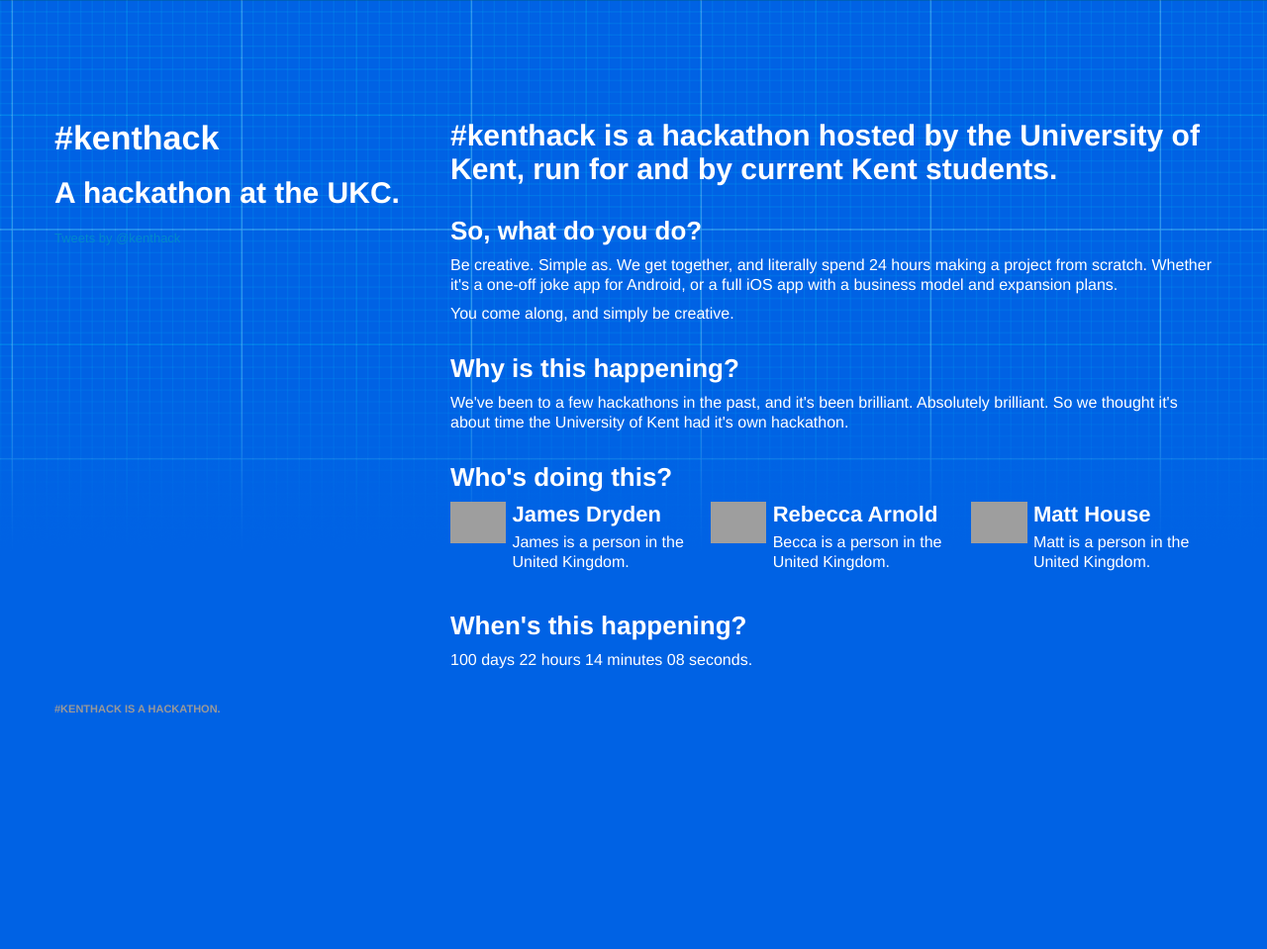
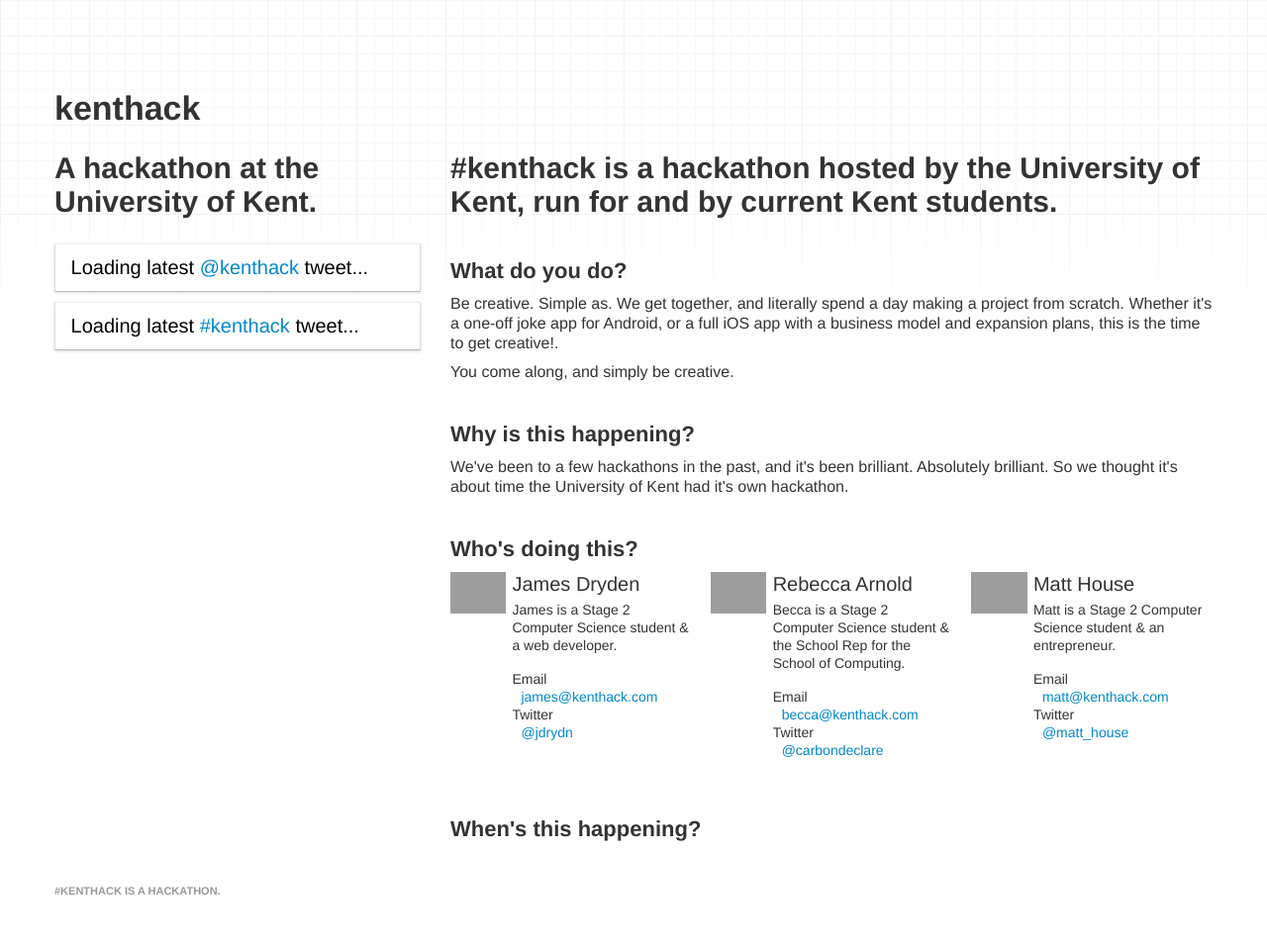
Before and after one commit to jdrydn/kenthack.github.io, a Jekyll site: the page home.html, which Jekyll copies as it is, in a window 1280 px wide. Shown: the whole page at 99% size. Built offline with Jekyll 4.4.1, drawn with Linux system fonts in a browser that asks for light colours; comment, search, counter and statistics services are not loaded; before the commit the page ends 900 px from its top, so only the background shows below that; grey boxes are pictures that could not be loaded.

Commit message:
New site in place

```diff
--- a/css/home.css
+++ b/css/home.css
@@ -3,7 +3,7 @@
 	@import url('bootstrap-responsive.min.css');
 
 	body {
-		background: #0062E4 url('../img/bg.png') repeat-x top left;
+		background: #fff url('../img/bg.png') repeat-x top left;
 	}
 
 	h1, h2, h3, h4, h5, h6 {
@@ -22,14 +22,14 @@
 		}
 
 		h3 {
-			font-size: 26px;
-			line-height: 30px;
-			margin: 30px 0 10px 0;
+			font-size: 22px;
+			line-height: 26px;
 		}
 
 		h4 {
-			font-size: 22px;
-			line-height: 26px;
+			font-size: 20px;
+			font-weight: normal;
+			line-height: 24px;
 			margin: 0 0 5px 0;
 		}
 
@@ -42,18 +42,99 @@
 		}
 
 	div.content {
-		color: #fff;
-		margin-top: 120px;
+		margin-top: 90px;
 	}
 
 		header {
 
 		}
 
+			header h1 {
+				margin-bottom: 25px;
+			}
+
+			header h2 {
+				margin-bottom: 25px;
+			}
+
+		section.tweets {
+
+		}
+
+			div.tweet {
+				background: #fff;
+				border: #DDD 1px solid !important;
+				border-top-color: #EEE !important;
+				border-bottom-color: #BBB !important;
+				-webkit-box-shadow: 0 1px 3px rgba(0, 0, 0, 0.15) !important;
+				-moz-box-shadow: 0 1px 3px rgba(0,0,0,0.15) !important;
+				box-shadow: 0 1px 3px rgba(0, 0, 0, 0.15) !important;
+				color: #000;
+				margin: 0 0 10px 0;
+				padding: 10px;
+			}
+
+				div.tweet div.loading {
+				}
+
+					div.tweet div.loading p {
+						margin: 0;
+					}
+
+				div.tweet div.active {
+					display: none;
+				}
+
+				div.tweet div.author {
+					margin: 0 0 10px 0;
+					min-height: 50px;
+				}
+
+					div.tweet div.author img.avatar {
+						-webkit-border-radius: 5px;
+						-moz-border-radius: 5px;
+						border-radius: 5px;
+					}
+
+					div.tweet div.author h3 {
+						font-size: 26px;
+						line-height: 30px;
+						margin: 0;
+					}
+
 		section.content {
 			font-size: 16px;
+			margin-top: 63px;
 			line-height: 20px;
 		}
+
+			section.content h3 {
+				margin: 40px 0 10px 0;
+			}
+
+			section.content div.who p {
+				font-size: 14px;
+				line-height: 18px;
+			}
+
+				section.content div.who dl dt {
+					font-size: 14px;
+					font-weight: normal;
+					line-height: 18px;
+				}
+
+				section.content div.who dl dd {
+					font-size: 14px;
+				}
+
+			div.content div.countdown {
+			}
+
+				div.content div.countdown .cntSeparator {
+					font-size: 54px;
+					margin: 25px 7px;
+					color: #000;
+				}
 
 	footer {
 		margin: 30px 0 40px 0;
--- a/home.html
+++ b/home.html
@@ -11,26 +12,74 @@
 			<div class="row-fluid content">
 				<div class="span4">
 					<header>
-						<h1>#kenthack</h1>
-						<h2>A hackathon at the UKC.</h2>
-						<a class="twitter-timeline" data-dnt=true href="https://twitter.com/kenthack" data-widget-id="271941654284484609">Tweets by @kenthack</a>
-<script>!function(d,s,id){var js,fjs=d.getElementsByTagName(s)[0];if(!d.getElementById(id)){js=d.createElement(s);js.id=id;js.src="//platform.twitter.com/widgets.js";fjs.parentNode.insertBefore(js,fjs);}}(document,"script","twitter-wjs");</script>
+						<h1>kenthack</h1>
+						<h2>A hackathon at the University of Kent.</h2>
+					</header>
+					<section class="tweets">
 
-					</header>
+						<div class="tweet tweet-official">
+							<div class="loading">
+								<p class="lead"><img src=""/> Loading latest <a href="//twitter.com/kenthack" target="_blank">@kenthack</a> tweet...</p>
+							</div>
+							<div class="active">
+								<div class="row-fluid author">
+									<div class="span2">
+										<img class="avatar" src="//api.twitter.com/1/users/profile_image?screen_name=kenthack"/>
+									</div>
+									<div class="span10">
+										<img class="pull-right" src="img/sprite.tw.32.png"/>
+										<h3></h3>
+										<h6><a href="#" target="_blank"></a></h6>
+									</div>
+								</div>
+								<div class="row-fluid">
+									<div class="span12">
+										<p class="lead"></p>
+										<h6 class="pull-right"><a href="//twitter.com/kenthack" target="_blank">Follow @kenthack on Twitter &raquo;</a></h6>
+									</div>
+								</div>
+							</div>
+						</div>
+
+						<div class="tweet tweet-hashtag">
+							<div class="loading">
+								<p class="lead"><img src=""/> Loading latest <a href="//twitter.com/search?q=kenthack" target="_blank">#kenthack</a> tweet...</p>
+							</div>
+							<div class="active">
+								<div class="row-fluid author">
+									<div class="span2">
+										<img class="avatar" src="//api.twitter.com/1/users/profile_image?screen_name=kenthack"/>
+									</div>
+									<div class="span10">
+										<img class="pull-right" src="img/sprite.tw.32.png"/>
+										<h3></h3>
+										<h6><a href="#" target="_blank"></a></h6>
+									</div>
+								</div>
+								<div class="row-fluid tweet-body">
+									<div class="span12">
+										<p class="lead"></p>
+										<h6 class="pull-right"><a href="//twitter.com/search?q=kenthack" target="_blank">Read more #kenthack tweets &raquo;</a></h6>
+									</div>
+								</div>
+							</div>
+						</div>
+
+					</section>
 				</div>
 				<div class="span8">
 					<section class="content">
 						<h2>#kenthack is a hackathon hosted by the University of Kent, run for and by current Kent students.</h2>
 
-						<h3>So, what do you do?</h3>
-						<p>Be creative. Simple as. We get together, and literally spend 24 hours making a project from scratch. Whether it's a one-off joke app for Android, or a full iOS app with a business model and expansion plans.</p>
+						<h3>What do you do?</h3>
+						<p>Be creative. Simple as. We get together, and literally spend a day making a project from scratch. Whether it's a one-off joke app for Android, or a full iOS app with a business model and expansion plans, this is the time to get creative!.</p>
 						<p>You come along, and simply be creative.</p>
 
 						<h3>Why is this happening?</h3>
 						<p>We've been to a few hackathons in the past, and it's been brilliant. Absolutely brilliant. So we thought it's about time the University of Kent had it's own hackathon.</p>
 
 						<h3>Who's doing this?</h3>
-						<div class="row-fluid">
+						<div class="row-fluid who">
 							<div class="span4">
 								<div class="row-fluid">
 									<div class="span3">
@@ -38,7 +87,13 @@
 									</div>
 									<div class="span9">
 										<h4>James Dryden</h4>
-										<p>James is a person in the United Kingdom.</p>
+										<p>James is a Stage 2 Computer Science student &amp; a web developer.</p>
+										<dl>
+											<dt>Email</dt>
+											<dd><a href="mailto:james@kenthack.com">james@kenthack.com</a></dd>
+											<dt>Twitter</dt>
+											<dd><a href="//twitter.com/jdrydn">@jdrydn</a></dd>
+										</dl>
 									</div>
 								</div>
 							</div>
@@ -49,7 +104,13 @@
 									</div>
 									<div class="span9">
 										<h4>Rebecca Arnold</h4>
-										<p>Becca is a person in the United Kingdom.</p>
+										<p>Becca is a Stage 2 Computer Science student &amp; the School Rep for the School of Computing.</p>
+										<dl>
+											<dt>Email</dt>
+											<dd><a href="mailto:becca@kenthack.com">becca@kenthack.com</a></dd>
+											<dt>Twitter</dt>
+											<dd><a href="//twitter.com/carbondeclare">@carbondeclare</a></dd>
+										</dl>
 									</div>
 								</div>
 							</div>
@@ -60,16 +121,20 @@
 									</div>
 									<div class="span9">
 										<h4>Matt House</h4>
-										<p>Matt is a person in the United Kingdom.</p>
+										<p>Matt is a Stage 2 Computer Science student &amp; an entrepreneur.</p>
+										<dl>
+											<dt>Email</dt>
+											<dd><a href="mailto:matt@kenthack.com">matt@kenthack.com</a></dd>
+											<dt>Twitter</dt>
+											<dd><a href="//twitter.com/matt_house">@matt_house</a></dd>
+										</dl>
 									</div>
 								</div>
 							</div>
 						</div>
 
 						<h3>When's this happening?</h3>
-						<div class="countdown">
-							100 days 22 hours 14 minutes 08 seconds.
-						</div>
+						<div class="countdown"></div>
 					</section>
 				</div>
 			</div>
@@ -84,5 +149,8 @@
 		</div>
 		<script src="//code.jdrydn.com/js/jquery/jquery.1.7.1.min.js" type="text/javascript"></script>
 		<script src="js/tweets.js" type="text/javascript"></script>
+		<script type="text/javascript" src="https://api.twitter.com/1/statuses/user_timeline/kenthack.json?callback=twittercallback_us&count=1"></script>
+		<script type="text/javascript" src="http://search.twitter.com/search.json?callback=twittercallback_them&count=1&q=%23kenthack&include_user=true"></script>
+		<script src="js/countdown.js" type="text/javascript"></script>
 	</body>
 </html>
--- /dev/null
+++ b/js/countdown.js
@@ -0,0 +1,152 @@
+/*
+ * jquery-counter plugin
+ * http://code.google.com/p/jquery-countdown/
+ *
+ * Copyright (c) 2009 Martin Conte Mac Donell <Reflejo@gmail.com>
+ * Dual licensed under the MIT and GPL licenses.
+ * http://docs.jquery.com/License
+ */
+jQuery.fn.countdown = function(userOptions)
+{
+  // Default options
+  var options = {
+    stepTime: 60,
+    // startTime and format MUST follow the same format.
+    // also you cannot specify a format unordered (e.g. hh:ss:mm is wrong)
+    format: "dd:hh:mm:ss",
+    startTime: "01:12:32:55",
+    digitImages: 6,
+    digitWidth: 53,
+    digitHeight: 77,
+    timerEnd: function(){},
+    image: "digits.png"
+  };
+  var digits = [], interval;
+
+  // Draw digits in given container
+  var createDigits = function(where)
+  {
+    var c = 0;
+    // Iterate each startTime digit, if it is not a digit
+    // we'll asume that it's a separator
+    for (var i = 0; i < options.startTime.length; i++)
+    {
+      if (parseInt(options.startTime[i]) >= 0)
+      {
+        elem = $('<div id="cnt_' + i + '" class="cntDigit" />').css({
+          height: options.digitHeight * options.digitImages * 10,
+          float: 'left', background: 'url(\'' + options.image + '\')',
+          width: options.digitWidth});
+        digits.push(elem);
+        margin(c, -((parseInt(options.startTime[i]) * options.digitHeight *
+                              options.digitImages)));
+        digits[c].__max = 9;
+        // Add max digits, for example, first digit of minutes (mm) has
+        // a max of 5. Conditional max is used when the left digit has reach
+        // the max. For example second "hours" digit has a conditional max of 4
+        switch (options.format[i]) {
+          case 'h':
+            digits[c].__max = (c % 2 == 0) ? 2: 9;
+            if (c % 2 == 0)
+              digits[c].__condmax = 4;
+            break;
+          case 'd':
+            digits[c].__max = 9;
+            break;
+          case 'm':
+          case 's':
+            digits[c].__max = (c % 2 == 0) ? 5: 9;
+        }
+        ++c;
+      }
+      else
+        elem = $('<div class="cntSeparator"/>').css({float: 'left'})
+                .text(options.startTime[i]);
+
+      where.append(elem)
+    }
+  };
+
+  // Set or get element margin
+  var margin = function(elem, val)
+  {
+    if (val !== undefined)
+      return digits[elem].css({'marginTop': val + 'px'});
+
+    return parseInt(digits[elem].css('marginTop').replace('px', ''));
+  };
+
+  // Makes the movement. This is done by "digitImages" steps.
+  var moveStep = function(elem)
+  {
+    digits[elem]._digitInitial = -(digits[elem].__max * options.digitHeight * options.digitImages);
+    return function _move() {
+      mtop = margin(elem) + options.digitHeight;
+      if (mtop == options.digitHeight) {
+        margin(elem, digits[elem]._digitInitial);
+        if (elem > 0) moveStep(elem - 1)();
+        else
+        {
+          clearInterval(interval);
+          for (var i=0; i < digits.length; i++) margin(i, 0);
+          options.timerEnd();
+          return;
+        }
+        if ((elem > 0) && (digits[elem].__condmax !== undefined) &&
+            (digits[elem - 1]._digitInitial == margin(elem - 1)))
+          margin(elem, -(digits[elem].__condmax * options.digitHeight * options.digitImages));
+        return;
+      }
+
+      margin(elem, mtop);
+      if (margin(elem) / options.digitHeight % options.digitImages != 0)
+        setTimeout(_move, options.stepTime);
+
+      if (mtop == 0) digits[elem].__ismax = true;
+    }
+  };
+
+  $.extend(options, userOptions);
+  this.css({height: options.digitHeight, overflow: 'hidden'});
+  createDigits(this);
+  interval = setInterval(moveStep(digits.length - 1), 1000);
+};
+
+	var kickoff = (function() {
+		var timestamp = 1362996000; // 11th March 2013 1000 +0000
+		var now = Math.round((new Date()).getTime() / 1000);
+		var diff = timestamp - now;
+
+		var days = Math.floor(diff / 86400);
+		diff = diff - (86400 * days);
+		if (days.toString().length < 2) {
+			days = "0"+days;
+		}
+
+		var hours = Math.floor(diff / 3600);
+		diff = diff - (3600 * hours);
+		if (hours.toString().length < 2) {
+			hours = "0"+hours;
+		}
+
+		var minutes = Math.floor(diff / 60);
+		if (minutes.toString().length < 2) {
+			minutes = "0"+minutes;
+		}
+		var seconds = diff - (60 * minutes);
+		if (seconds.toString().length < 2) {
+			seconds = "0"+seconds;
+		}
+
+		return days + ":" + hours + ":" + minutes + ":" + seconds;
+	})();
+	console.log(kickoff);
+
+	$(document).ready(function() {
+
+		$('div.countdown').countdown({
+			image: 'img/countdown-digits.png',
+			startTime: kickoff
+  		});
+
+	});
--- a/js/tweets.js
+++ b/js/tweets.js
@@ -1,8 +1,62 @@
 
-	$(document).ready(function() {
+	function relative_time(time_value) {
+		var values = time_value.split(" ");
+		if (values[3] == '2012') time_value = values[2] + " " + values[1] + ", " + values[3] + " " + values[4];
+		else time_value = values[1] + " " + values[2] + ", " + values[5] + " " + values[3];
+		var parsed_date = Date.parse(time_value);
+		var relative_to = (arguments.length > 1) ? arguments[1] : new Date();
+		var delta = parseInt((relative_to.getTime() - parsed_date) / 1000);
+		delta = delta + (relative_to.getTimezoneOffset() * 60);
 
-		$.getJSON('http://static.kenthack.com/tweet.latest.php', {count: 1}, function(data) {
-			console.log(data);
-		});
+		if (delta < 60) {
+			return 'less than a minute ago';
+		} else if(delta < 120) {
+			return 'about a minute ago';
+		} else if(delta < (60*60)) {
+			return (parseInt(delta / 60)).toString() + ' minutes ago';
+		} else if(delta < (120*60)) {
+			return 'about an hour ago';
+		} else if(delta < (24*60*60)) {
+			return 'about ' + (parseInt(delta / 3600)).toString() + ' hours ago';
+		} else if(delta < (48*60*60)) {
+			return '1 day ago';
+		} else {
+			return (parseInt(delta / 86400)).toString() + ' days ago';
+		}
+	}
 
-	});
+	function twittercallback_us(tweets)
+	{
+		(function(tweet) {
+			//console.log(tweet);
+			$('div.tweet-official div.active img.avatar').attr('src',tweet.user.profile_image);
+			$('div.tweet-official div.active h3').html(tweet.user.name + ' <small><a href="//twitter.com/'+tweet.user.screen_name+'" target="_blank">@'+tweet.user.screen_name+'</a></small>');
+			$('div.tweet-official div.active div.author h6 a').attr('href','//twitter.com/'+tweet.user.screen_name+'/status/'+tweet.id_str).text(relative_time(tweet.created_at));
+			$('div.tweet-official div.active p.lead').html(tweet.text.replace(/((https?|s?ftp|ssh)\:\/\/[^"\s\<\>]*[^.,;'">\:\s\<\>\)\]\!])/g, function(url) {
+				return '<a href="'+url+'">'+url+'</a>';
+			}).replace(/\B@([_a-z0-9]+)/ig, function(reply) {
+				return  reply.charAt(0)+'<a href="http://twitter.com/'+reply.substring(1)+'" target="_blank">'+reply.substring(1)+'</a>';
+			}).replace(/\B#([_a-z0-9]+)/ig, function(hash) {
+				return  hash.charAt(0)+'<a href="https://twitter.com/search?q=%23'+hash.substring(1)+'" target="_blank">'+hash.substring(1)+'</a>';
+			}));
+		})(tweets[0]);
+		$('div.tweet-official div.loading').hide(function() { $('div.tweet-official div.active').show(); });
+	}
+
+	function twittercallback_them(search)
+	{
+		(function(tweet) {
+			//console.log(tweet);
+			$('div.tweet-hashtag div.active img.avatar').attr('src',tweet.profile_image_url);
+			$('div.tweet-hashtag div.active h3').html(tweet.from_user_name + ' <small><a href="//twitter.com/'+tweet.from_user+'" target="_blank">@'+tweet.from_user+'</a></small>');
+			$('div.tweet-hashtag div.active div.author h6 a').attr('href','//twitter.com/'+tweet.from_user+'/status/'+tweet.id_str).text(relative_time(tweet.created_at));
+			$('div.tweet-hashtag div.active p.lead').html(tweet.text.replace(/((https?|s?ftp|ssh)\:\/\/[^"\s\<\>]*[^.,;'">\:\s\<\>\)\]\!])/g, function(url) {
+				return '<a href="'+url+'">'+url+'</a>';
+			}).replace(/\B@([_a-z0-9]+)/ig, function(reply) {
+				return  reply.charAt(0)+'<a href="http://twitter.com/'+reply.substring(1)+'" target="_blank">'+reply.substring(1)+'</a>';
+			}).replace(/\B#([_a-z0-9]+)/ig, function(hash) {
+				return  hash.charAt(0)+'<a href="https://twitter.com/search?q=%23'+hash.substring(1)+'" target="_blank">'+hash.substring(1)+'</a>';
+			}));
+		})(search.results[0]);
+		$('div.tweet-hashtag div.loading').hide(function() { $('div.tweet-hashtag div.active').show(); });
+	}
```
Also changed, not shown: other parts of home.html (+2 -1 lines), img/bg.png, img/countdown-digits.png (added), img/glyphicons-halflings-white.png (added), img/glyphicons-halflings.png (added), img/sprite.tw.32.png (added), img/sprite.tw.png (added).
